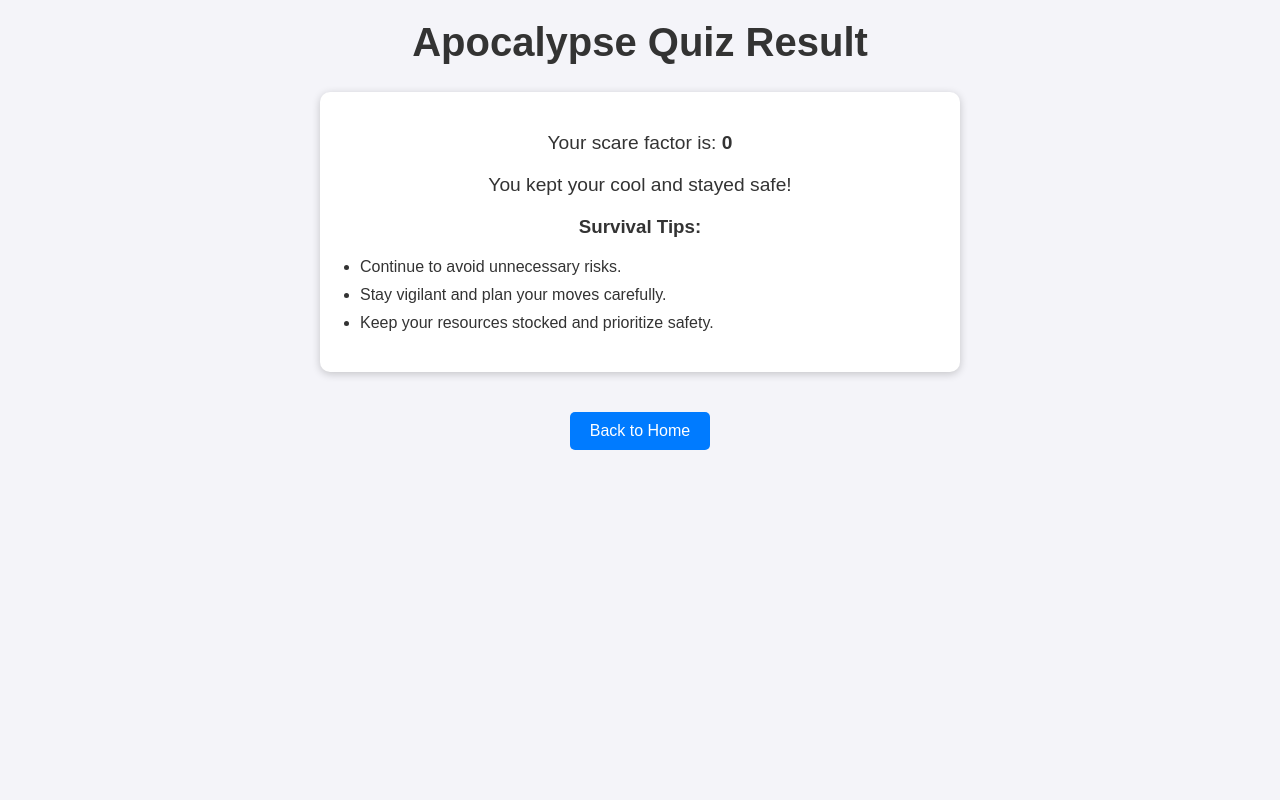
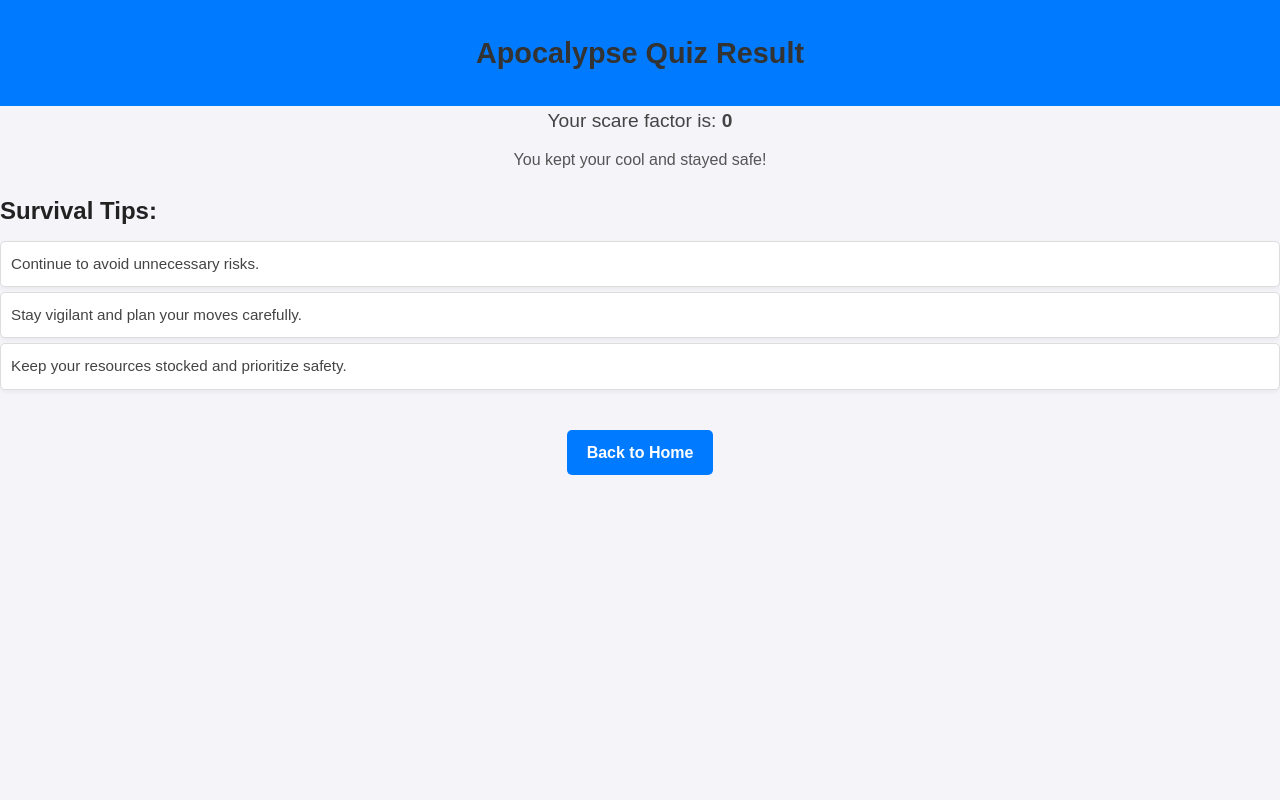
Before and after one commit to KashafIsrar/Quizgame, a Flask app: page /apocalypse_result in a window 1280 px wide. Run offline with Flask 3, Linux system fonts and the light colour scheme.

Commit message:
final checks

```diff
--- a/app.py
+++ b/app.py
@@ -16,13 +16,6 @@ def load_json(file_name):
 def index():
     session.clear()  # Clear session at the start of a new quiz,  special object used to store user-specific data.
     return render_template('index.html') #generates an HTML page for the user.
-
-# Map personality types to corresponding images
-result_to_image = {
-    "You're just a chill guy.": "chillguy.jpg",
-    "Disappointed, but not surprised.": "failed.jpg",
-    "Aray bhai, paper was out of syllabus!": "main_character.jpg"
-}
 
 # Meme Quiz Route
 @app.route('/meme_quiz', methods=['GET', 'POST']) #user visits the page,  load the quiz question, post user submit ans
@@ -58,8 +51,8 @@ def meme_result():
     # Map personality types to their corresponding images
     result_to_image = {
         "You're just a chill guy.": "chillguy.jpg",
-        "Disappointed, but not surprised.": "failed.jpg",
-        "Aray bhai, paper was out of syllabus!": "main_character.jpg"
+        "Expects an easy day, failed.": "failed.jpg",
+        "Main character energy? Always ON.": "main_character.jpg"
     }
 
     # Determine personality type based on user answers
--- a/static/css/style.css
+++ b/static/css/style.css
@@ -10,6 +10,9 @@ body {
     background-color: #f4f4f9;
     color: #333;
     line-height: 1.6;
+    display: flex;
+    flex-direction: column;
+    min-height: 100vh;
 }
 
 h1, h2, h3 {
@@ -30,15 +33,14 @@ a:hover {
     text-decoration: underline;
 }
 
-.container {
-    width: 80%;
-    max-width: 1200px;
-    margin: 0 auto;
-    padding: 20px;
+/* Header Styling */
+h1 {
     text-align: center;
+    margin-top: 20px;
+    font-size: 2.5em;
+    color: #4caf50;
 }
 
-Header
 header {
     background-color: #007BFF;
     padding: 10px 0;
@@ -48,76 +50,6 @@ header {
 
 header h1 {
     font-size: 2.5rem;
-}
-
-/* Quiz Pages */
-.quiz-page, .meme-page {
-    background-color: #fff;
-    padding: 30px;
-    border-radius: 10px;
-    box-shadow: 0 2px 8px rgba(0, 0, 0, 0.1);
-}
-
-.quiz-page p, .meme-page p {
-    font-size: 1.2rem;
-    margin-bottom: 20px;
-}
-
-.quiz-page .question {
-    font-size: 1.5rem;
-    margin-bottom: 20px;
-}
-
-.quiz-page form {
-    display: flex;
-    flex-direction: column;
-}
-
-.quiz-page form input[type="radio"] {
-    margin-right: 10px;
-}
-
-.quiz-page form label {
-    margin-bottom: 10px;
-    font-size: 1.2rem;
-}
-
-.quiz-page button {
-    padding: 10px 20px;
-    background-color: #007BFF;
-    color: white;
-    border: none;
-    border-radius: 5px;
-    cursor: pointer;
-}
-
-.quiz-page button:hover {
-    background-color: #0056b3;
-}
-
-/* Result Pages */
-.result, .meme-result {
-    background-color: #fff;
-    padding: 30px;
-    border-radius: 10px;
-    box-shadow: 0 2px 8px rgba(0, 0, 0, 0.1);
-    text-align: center;
-}
-
-.result h2, .meme-result h2 {
-    margin-bottom: 20px;
-    font-size: 2rem;
-}
-
-.result p, .meme-result p {
-    font-size: 1.2rem;
-    margin-bottom: 20px;
-}
-
-.result img, .meme-result img {
-    max-width: 100%;
-    border-radius: 10px;
-    margin-top: 20px;
 }
 
 /* Buttons */
@@ -160,16 +139,78 @@ input[type="submit"]:hover, input[type="button"]:hover {
     background-color: #0056b3;
 }
 
-/* Footer */
-footer {
-    text-align: center;
-    padding: 20px;
-    background-color: #333;
-    color: #fff;
+/* Quiz Sections */
+.quiz-main{
+    display: flex;
+    flex-direction: column;
+    gap: 25px;
+    align-items: center;
 }
 
-footer p {
-    font-size: 1rem;
+
+.quiz-page, .meme-page, .result, .meme-result, .quiz-form {
+    background-color: #fff;
+    padding: 30px;
+    border-radius: 10px;
+    box-shadow: 0 2px 8px rgba(0, 0, 0, 0.1);
+    text-align: center;
+    margin: 20px auto;
+    max-width: 600px;
+}
+
+.quiz-page .question, .question {
+    font-size: 1.5rem;
+    margin-bottom: 20px;
+}
+
+.option {
+    margin: 10px 0;
+    text-align: left;
+}
+
+.option input[type="radio"] {
+    margin-right: 10px;
+}
+
+.option label {
+    font-size: 1.1rem;
+}
+.quiz-main h2{
+    padding-top: 18px;
+}
+.quiz-categories {
+    display: flex;
+    justify-content: space-around;
+    flex-wrap: wrap;
+    gap: 20px;
+    margin: 20px 0;
+}
+.quiz-icon-container{
+    display: flex ;
+        flex-direction: column;
+        align-items: center;
+}
+.quiz-icon-container span{
+    font-size: 48px;
+}
+.category-description{
+    font-size: 14px;
+}
+.quiz-box {
+    background-color: #fff;
+    padding: 20px;
+    width: 250px;
+    display: block;
+    text-align: center;
+    text-decoration: none !important;
+    border-radius: 10px;
+    box-shadow: 0 4px 6px rgba(0, 0, 0, 0.1);
+    transition: transform 0.3s, background-color 0.3s;
+}
+
+.quiz-box:hover {
+    transform: scale(1.05);
+    background-color: #f1f1f1;
 }
 
 /* Mobile Responsiveness */
@@ -185,190 +226,82 @@ footer p {
     .quiz-page .question {
         font-size: 1.2rem;
     }
-
-    .quiz-page button {
-        font-size: 1rem;
-        padding: 10px;
-    }
-
-    .result, .meme-result {
-        padding: 20px;
-    }
-
-    .result h2, .meme-result h2 {
-        font-size: 1.8rem;
-    }
-
-    .result p, .meme-result p {
-        font-size: 1rem;
-    }
 }
 
-/* Style for the quiz categories */
-.quiz-categories {
-    display: flex;
-    justify-content: space-around;
-    flex-wrap: wrap;
-    gap: 20px;
-    margin: 20px 0;
-}
-
-.quiz-box {
-    display: block;
-    background-color: #fff;
-    padding: 20px;
-    width: 250px;
+/* Title of the quiz result page */
+.quiz-title {
+    font-size: 1.8rem;
     text-align: center;
-    border-radius: 10px;
-    box-shadow: 0 4px 6px rgba(0, 0, 0, 0.1);
-    transition: transform 0.3s, background-color 0.3s;
-    text-decoration: none;
+    margin-bottom: 20px;
     color: #333;
 }
 
-.quiz-box:hover {
-    transform: scale(1.05);
-    background-color: #f1f1f1;
-    text-decoration: none;
+/* Scare factor and message section */
+.result-summary {
+    text-align: center;
+    margin-bottom: 20px;
 }
 
-.quiz-icon-container {
-    display: flex;
-    align-items: center;
-    justify-content: center;
-    gap: 10px;
+.scare-factor {
+    font-size: 1.2rem;
+    color: #444;
+    margin-bottom: 10px;
 }
 
-.quiz-icon {
-    font-size: 2rem;
+.scare-message {
+    font-size: 1rem;
+    color: #555;
 }
 
-.quiz-box h3 {
-    font-size: 1.5rem;
-    margin-left: 10px;
+/* Survival tips section */
+.survival-tips-section {
+    margin-top: 20px;
 }
 
-.category-description {
-    font-size: 1rem;
-    color: #555;
-    margin-top: 10px;
+.tips-title {
+    font-size: 1.5rem;
+    color: #222;
+    margin-bottom: 10px;
 }
 
-/* Centering Start Quiz Button */
-.btn-container {
-    text-align: center;
-    margin-top: 30px;
+.survival-tips-list {
+    list-style: none;
+    padding: 0;
+    margin: 0;
 }
 
-.start-quiz-btn {
-    padding: 10px 20px;
-    background-color: #007BFF;
-    color: white;
-    text-align: center;
+.survival-tip {
+    background-color: #fff;
+    border: 1px solid #ddd;
     border-radius: 5px;
-    text-decoration: none;
-    font-size: 1.2rem;
-    display: inline-block;
+    padding: 10px;
+    margin: 5px 0;
+    color: #444;
+    font-size: 0.95rem;
+    box-shadow: 0 2px 4px rgba(0, 0, 0, 0.05);
 }
 
-.start-quiz-btn:hover {
+/* Navigation button */
+.navigation {
+    text-align: center;
+    margin-top: 20px;
+}
+
+.btn {
+    display: inline-block;
+    padding: 10px 20px;
+    font-size: 1rem;
+    color: #fff;
+    background-color: #007BFF;
+    text-decoration: none;
+    border-radius: 5px;
+    transition: background-color 0.3s ease;
+}
+
+.btn:hover {
     background-color: #0056b3;
 }
 
-/* Basic reset */
-* {
-    margin: 0;
-    padding: 0;
-    box-sizing: border-box;
+.back-to-home {
+    font-weight: bold;
 }
-
-body {
-    font-family: Arial, sans-serif;
-    background-color: #f4f4f9;
-    min-height: 100vh;
-    display: flex;
-    flex-direction: column;
-}
-
-/* Center content */
-.quiz-container {
-    flex: 1;
-    padding: 20px;
-    text-align: center;
-}
-
-/* Header */
-header h1 {
-    font-size: 2rem;
-    color: #333;
-    margin-bottom: 20px;
-}
-
-/* Quiz Form Styling */
-.quiz-form {
-    background-color: #fff;
-    padding: 20px;
-    border-radius: 10px;
-    box-shadow: 0 4px 6px rgba(0, 0, 0, 0.1);
-    width: 100%;
-    max-width: 600px;
-    margin: 0 auto;
-}
-
-.question {
-    font-size: 1.5rem;
-    margin-bottom: 20px;
-}
-
-/* Option Styling */
-.option {
-    margin: 10px 0;
-    text-align: left;
-}
-
-.option input[type="radio"] {
-    margin-right: 10px;
-}
-
-.option label {
-    font-size: 1.1rem;
-    color: #333;
-}
-
-/* Navigation Buttons */
-.navigation-buttons {
-    margin-top: 20px;
-}
-
-.navigation-buttons .btn {
-    padding: 10px 20px;
-    background-color: #007BFF;
-    color: white;
-    text-decoration: none;
-    border-radius: 5px;
-    margin-right: 10px;
-}
-
-.navigation-buttons input[type="submit"] {
-    padding: 10px 20px;
-    background-color: #007BFF;
-    color: white;
-    border: none;
-    border-radius: 5px;
-    font-size: 1.1rem;
-}
-
-.navigation-buttons .btn:hover,
-.navigation-buttons input[type="submit"]:hover {
-    background-color: #0056b3;
-}
-
-/* Footer Styling */
-footer {
-    text-align: center;
-    padding: 10px;
-    background-color: #f4f4f9;
-    margin-top: auto;
-    font-size: 0.9rem;
-    color: #333;
-}
--- a/templates/apocalypse_result.html
+++ b/templates/apocalypse_result.html
@@ -4,67 +4,29 @@
     <meta charset="UTF-8">
     <meta name="viewport" content="width=device-width, initial-scale=1.0">
     <title>Apocalypse Quiz Result</title>
-    <style>
-        body {
-            font-family: Arial, sans-serif;
-            text-align: center;
-            margin: 0;
-            padding: 0;
-            background-color: #f4f4f9;
-            color: #333;
-        }
-        h1 {
-            margin-top: 20px;
-            font-size: 2.5rem;
-        }
-        p {
-            font-size: 1.2rem;
-            margin: 20px auto;
-        }
-        .result {
-            margin: 20px auto;
-            padding: 20px;
-            background-color: #fff;
-            border-radius: 10px;
-            box-shadow: 0 2px 8px rgba(0, 0, 0, 0.2);
-            max-width: 600px;
-        }
-        ul {
-            text-align: left;
-            margin: 20px auto;
-            padding: 0 20px;
-            list-style-type: disc;
-        }
-        li {
-            margin: 10px 0;
-            font-size: 1rem;
-        }
-        a {
-            display: inline-block;
-            margin-top: 20px;
-            padding: 10px 20px;
-            text-decoration: none;
-            color: #fff;
-            background-color: #007BFF;
-            border-radius: 5px;
-        }
-        a:hover {
-            background-color: #0056b3;
-        }
-    </style>
+    <link rel="stylesheet" href="{{ url_for('static', filename='css/style.css') }}">
 </head>
 <body>
-    <h1>Apocalypse Quiz Result</h1>
-    <div class="result">
-        <p>Your scare factor is: <strong>{{ scare_factor }}</strong></p>
-        <p>{{ scare_message }}</p>
-        <h3>Survival Tips:</h3>
-        <ul>
-            {% for tip in survival_tips %}
-                <li>{{ tip }}</li>
-            {% endfor %}
-        </ul>
+    <div class="quiz-result-container">
+        <header>
+            <h1 class="quiz-title">Apocalypse Quiz Result</h1>
+        </header>
+        <div class="result-summary">
+            <p class="scare-factor">Your scare factor is: <strong>{{ scare_factor }}</strong></p>
+            <p class="scare-message">{{ scare_message }}</p>
+        </div>
+        <div class="survival-tips-section">
+            <h3 class="tips-title">Survival Tips:</h3>
+            <ul class="survival-tips-list">
+                {% for tip in survival_tips %}
+                    <li class="survival-tip">{{ tip }}</li>
+                {% endfor %}
+            </ul>
+        </div>
+        <div class="navigation">
+            <a href="{{ url_for('index') }}" class="btn back-to-home">Back to Home</a>
+        </div>
     </div>
-    <a href="{{ url_for('index') }}">Back to Home</a>
 </body>
+
 </html>
--- a/templates/index.html
+++ b/templates/index.html
@@ -13,6 +13,7 @@
     </header>
 
     <div class="container">
+      <div class="quiz-main">
         <h2>Select a quiz category below:</h2>
         <div class="quiz-categories">
             <a href="{{ url_for('meme_quiz') }}" class="quiz-box">
@@ -37,6 +38,7 @@
                 <p class="category-description">Are you ready for the apocalypse? Test your survival skills!</p>
             </a>
         </div>
+      </div>
     </div>
 
     <footer>
--- a/templates/quiz.html
+++ b/templates/quiz.html
@@ -24,7 +24,8 @@
 
             <div class="navigation-buttons">
                 {% if session['current_question']|default(0) > 0 %}
-                    <a href="{{ url_for(quiz_type.lower() + '_quiz') }}?question={{ session['current_question'] - 1 }}" class="btn">Previous</a>
+                    <!-- Ensure previous question URL works -->
+                    <a href="{{ url_for(quiz_type.lower() + '_quiz', question=session['current_question'] - 1) }}" class="btn">Previous</a>
                 {% endif %}
                 <input type="submit" value="Next" class="btn">
             </div>
```
Also changed, not shown: other parts of static/css/style.css (+49 -2 lines), data/apocalypse.json (+9 -9 lines), data/meme.json (+8 -8 lines), templates/general_result.html (+6 -1 lines), templates/meme_result.html (+11 -2 lines).
